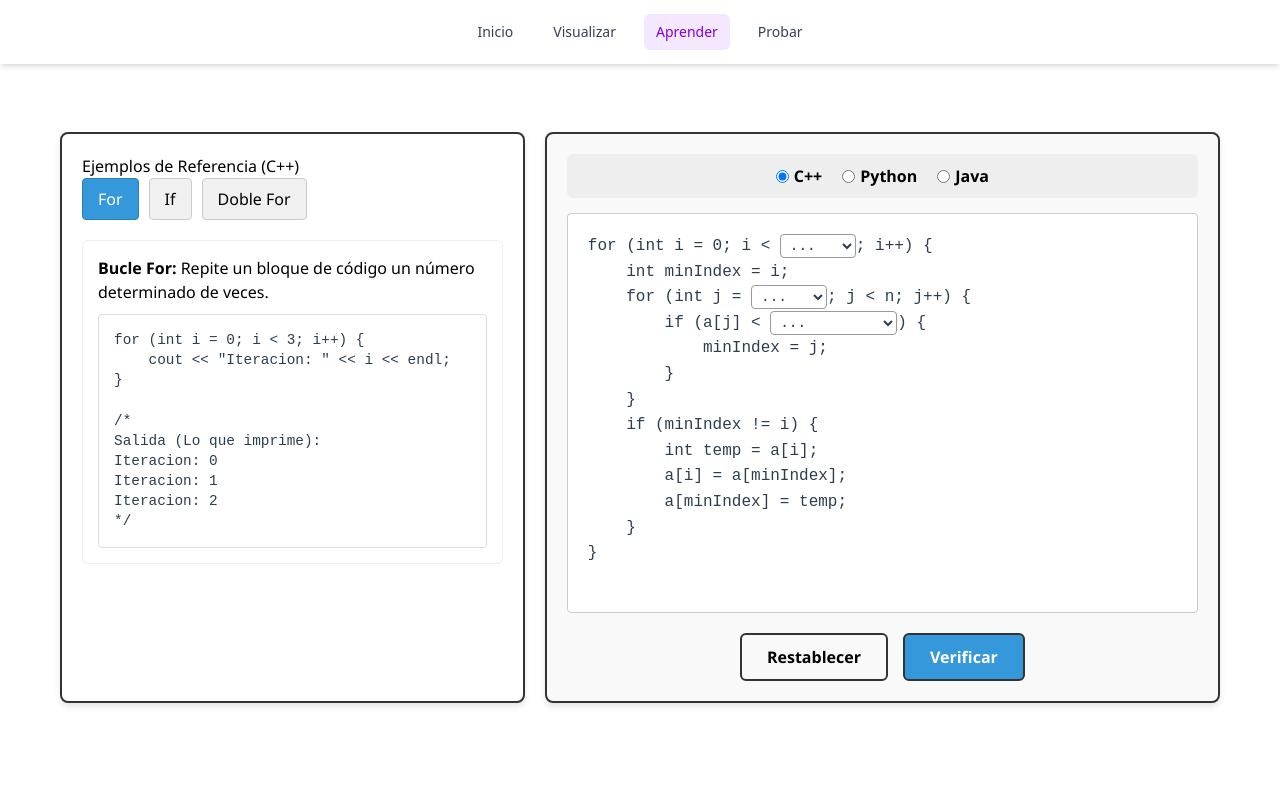
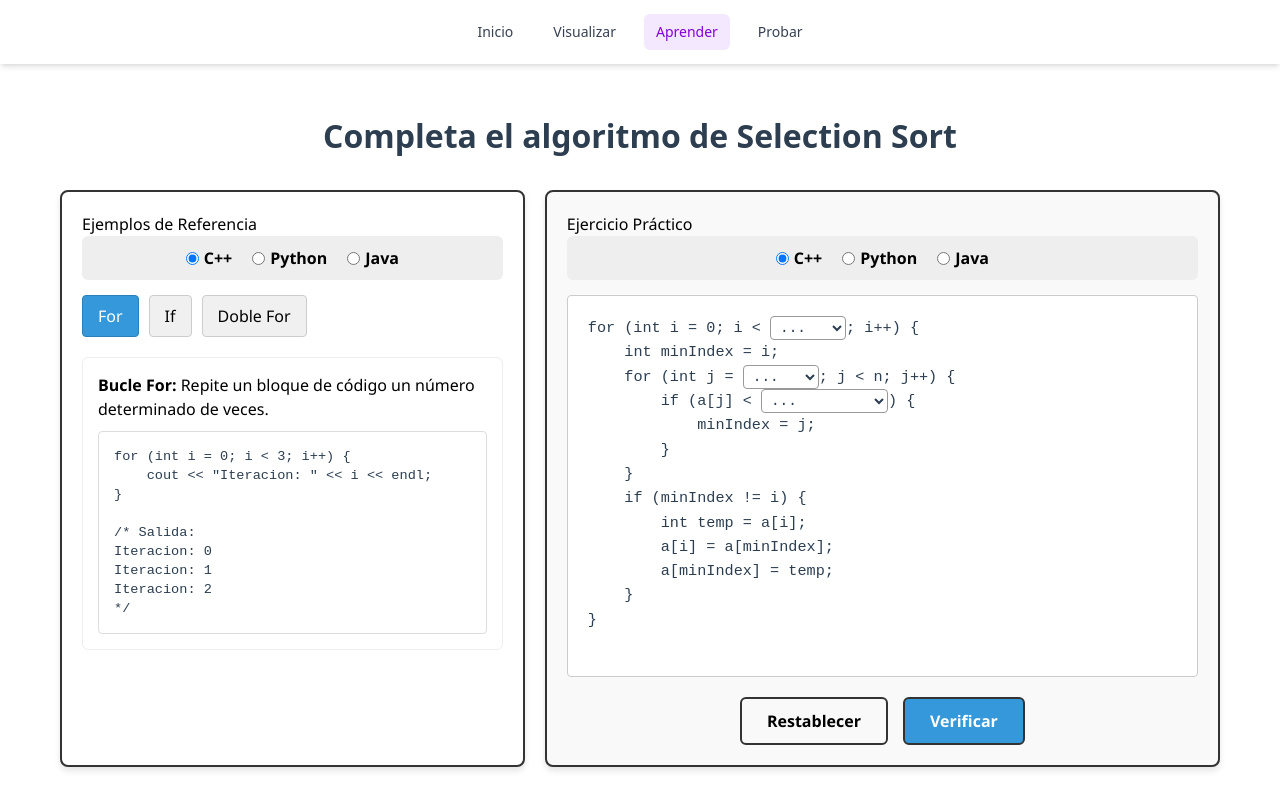
Before and after one commit to helvetios16/sortLearn, a Vue app: page /learn in a window 1280 px wide. Shown: the top 810 px of the page. Built offline with nearby package versions, Linux system fonts and the light colour scheme.

Commit message:
Corrigiendo la parte de implementacion de codigo

```diff
--- a/src/views/Learn.vue
+++ b/src/views/Learn.vue
@@ -1,49 +1,21 @@
-Actualizar Colaborar Compartir // puedes hacer que en el cuadro izquierdo , en el ejemplo no tenga
-fondo negro sino blanco por favor y otra cosa mas , que todos lo ejemplos esten en el lenguaje c++
-// ademas de que en el for y en doble for , puedes poner como imprime o que imprime por favor
-tambien en el if un ejemplo y que imprime segun la condicion por favor pasted_content.txt Texto ·
-10.57 KB Lite ¡Entendido! Modificaré el formato de los cuadros, cambiaré todos los ejemplos a C++ e
-incluiré las explicaciones detalladas sobre las impresiones y condiciones que solicitaste. Permíteme
-preparar el documento actualizado. Voy a modificar el documento para cambiar el fondo del cuadro
-izquierdo a blanco, convertir todos los ejemplos a C++, y agregar explicaciones detalladas de
-impresión y condiciones en bucles y ifs. Analicé el contenido actual, que incluye ejemplos en varios
-lenguajes y la interfaz para modificar ejemplos a C++. Modificaré el fondo del panel izquierdo a
-blanco, convertiré todos los ejemplos a C++, y agregaré explicaciones detalladas de impresión,
-bucles y condiciones. He modificado el documento para que el fondo del panel izquierdo sea blanco,
-convertí todos los ejemplos a C++ y agregaré explicaciones detalladas sobre impresión, bucles y
-condicionales. Lite He actualizado el documento siguiendo todas tus indicaciones. Aquí tienes un
-resumen de los cambios realizados: Fondo Blanco: Se ha modificado el estilo del cuadro izquierdo
-para que los ejemplos de código tengan un fondo blanco con texto oscuro, mejorando la legibilidad
-según lo solicitado. Lenguaje C++: Se han eliminado las referencias a otros lenguajes (Python/Java)
-y ahora todos los ejemplos de referencia y el ejercicio principal están exclusivamente en C++.
-Ejemplos Detallados: Bucle For: Incluye un ejemplo que imprime iteraciones del 0 al 2. Doble For:
-Muestra cómo se imprimen las coordenadas i y j en una estructura anidada. Sentencia If: Incluye una
-condición de mayoría de edad con la explicación de por qué se imprime el resultado. Puedes encontrar
-el código completo en el archivo adjunto. pasted_content_updated.txt Texto · 7.36 KB Ver todos los
-archivos en esta tarea no que hiciste solo te pide que el cuadro izquierdo sean todo ejemplos en c++
-, el lado derecho no , vuelvelo como esta antes el cuadro derecho Lite ¡Mil disculpas por el error!
-Entiendo perfectamente: solo el panel de ejemplos (izquierdo) debe ser exclusivamente en C++ y con
-fondo blanco, mientras que el panel del ejercicio (derecho) debe mantener su funcionalidad original
-con los tres lenguajes (C++, Python y Java). Voy a restaurar el panel derecho de inmediato. Confirmé
-que el panel izquierdo ahora solo tiene ejemplos en C++ con fondo blanco y los detalles de
-impresión, bucles y condicionales. Restauraré el panel derecho con los tres lenguajes. He recuperado
-la estructura original del panel derecho, que incluye tres lenguajes (C++, Python, Java). Mantendré
-el panel izquierdo solo con ejemplos en C++. Próximo paso: integrar los ejemplos completos en el
-panel derecho. Restauré la estructura original del panel derecho con los tres lenguajes y combiné el
-panel izquierdo en C++ con fondo blanco, listo para entregar. Lite He corregido el documento para
-que se ajuste exactamente a lo que necesitas: Panel Izquierdo (Ejemplos): Solo C++: Se han eliminado
-los otros lenguajes. Fondo Blanco: El cuadro de código ahora tiene fondo blanco y texto oscuro.
-Detalles de Impresión: Se incluyeron comentarios explicativos sobre qué imprime cada ejemplo (for,
-if, doble for). Panel Derecho (Ejercicio): Restaurado: He vuelto a incluir las opciones para C++,
-Python y Java, manteniendo la funcionalidad original del ejercicio de Selection Sort. Siento la
-confusión anterior, aquí tienes la versión final corregida. pasted_content_final.txt Texto · 10.96
-KB Ver todos los archivos en esta tarea Tarea completada ¿Cómo fue este resultado? Seguimientos
-sugeridos Enviar mensaje a Manus pasted_content_final.txt
 <template>
+  <div class="container-wrapper">
+    <!-- Título encima de ambos cuadros -->
+    <h2 class="main-title">Completa el algoritmo de Selection Sort</h2>
+
     <div class="main-layout">
-    <!-- Panel Izquierdo: Ejemplos (SOLO C++ y FONDO BLANCO) -->
+      <!-- Panel Izquierdo: Ejemplos -->
       <div class="examples-panel">
-      <h3>Ejemplos de Referencia (C++)</h3>
+        <h3>Ejemplos de Referencia</h3>
+
+        <!-- Selector de Lenguaje con estilo sombreado (igual al derecho) -->
+        <div class="language-selector">
+          <label v-for="lang in ['cpp', 'python', 'java']" :key="'ex-'+lang" class="lang-option">
+            <input type="radio" v-model="exampleLanguage" :value="lang" />
+            {{ lang === 'cpp' ? 'C++' : lang.charAt(0).toUpperCase() + lang.slice(1) }}
+          </label>
+        </div>
+
         <div class="example-selector">
           <button
             v-for="type in ['for', 'if', 'nestedFor']"
@@ -57,96 +29,37 @@ sugeridos Enviar mensaje a Manus pasted_content_final.txt
         </div>
 
         <div class="example-content">
-        <!-- Ejemplo FOR -->
           <div v-if="selectedExample === 'for'">
-          <p>
-            <strong>Bucle For:</strong> Repite un bloque de código un número determinado de veces.
-          </p>
-          <pre class="example-code">
-for (int i = 0; i < 3; i++) {
-    cout << "Iteracion: " << i << endl;
-}
-
-/*
-Salida (Lo que imprime):
-Iteracion: 0
-Iteracion: 1
-Iteracion: 2
-*/</pre
-          >
+            <p><strong>Bucle For:</strong> Repite un bloque de código un número determinado de veces.</p>
+            <pre class="example-code">{{ examples[exampleLanguage].for }}</pre>
           </div>
 
-        <!-- Ejemplo IF -->
           <div v-else-if="selectedExample === 'if'">
-          <p>
-            <strong>Sentencia If:</strong> Evalúa una condición y ejecuta el código si es verdadera.
-          </p>
-          <pre class="example-code">
-int edad = 18;
-if (edad >= 18) {
-    cout << "Es mayor de edad" << endl;
-} else {
-    cout << "Es menor de edad" << endl;
-}
-
-/*
-Salida (Lo que imprime):
-Es mayor de edad
-(Porque 18 >= 18 es verdadero)
-*/</pre
-          >
+            <p><strong>Sentencia If:</strong> Evalúa una condición y ejecuta el código si es verdadera.</p>
+            <pre class="example-code">{{ examples[exampleLanguage].if }}</pre>
           </div>
 
-        <!-- Ejemplo DOBLE FOR -->
           <div v-else-if="selectedExample === 'nestedFor'">
-          <p>
-            <strong>For anidado:</strong> Es un doble <code>for</code>, donde un bucle se encuentra
-            dentro de otro. El bucle externo controla las repeticiones principales y, por cada
-            vuelta que da, el bucle interno se ejecuta completamente desde el inicio hasta su final.
-          </p>
-
-          <pre class="example-code">
-for (int i = 0; i < 2; i++) {
-    for (int j = 0; j < 2; j++) {
-        cout << "i=" << i << ", j=" << j << " | ";
-    }
-    cout << endl;
-}
-
-/*
-Salida (Lo que imprime):
-i=0, j=0 | i=0, j=1 |
-i=1, j=0 | i=1, j=1 |
-*/</pre
-          >
+            <p><strong>For anidado:</strong> Un bucle dentro de otro. El externo controla las repeticiones principales.</p>
+            <pre class="example-code">{{ examples[exampleLanguage].nestedFor }}</pre>
           </div>
         </div>
       </div>
 
-    <!-- Panel Derecho: Ejercicio Actual (RESTAURADO MULTI-LENGUAJE) -->
+      <!-- Panel Derecho: Ejercicio -->
       <div class="selection-sort-container">
-      <!-- Selector de Lenguaje -->
+        <h3>Ejercicio Práctico</h3>
+
         <div class="language-selector">
-        <label
-          v-for="lang in ['cpp', 'python', 'java']"
-          :key="lang"
-          class="lang-option"
-        >
-          <input
-            type="radio"
-            v-model="selectedLanguage"
-            :value="lang"
-          />
+          <label v-for="lang in ['cpp', 'python', 'java']" :key="'exercise-'+lang" class="lang-option">
+            <input type="radio" v-model="selectedLanguage" :value="lang" />
             {{ lang === 'cpp' ? 'C++' : lang.charAt(0).toUpperCase() + lang.slice(1) }}
           </label>
         </div>
 
         <div class="algorithm-box">
           <!-- C++ Code Block -->
-        <pre
-          class="code-block"
-          v-if="selectedLanguage === 'cpp'"
-        >
+          <pre class="code-block" v-if="selectedLanguage === 'cpp'">
 for (int i = 0; i < <select v-model="answers.cpp.gap1" @change="onChangeAnswer('cpp')" :class="{ 'correct': verified.cpp && isCorrect('cpp', 'gap1'), 'incorrect': verified.cpp && !isCorrect('cpp', 'gap1') }">
   <option value="" disabled selected>...</option>
   <option v-for="opt in options.gap1" :key="opt" :value="opt">{{ opt }}</option>
@@ -172,10 +85,7 @@ for (int i = 0; i < <select v-model="answers.cpp.gap1" @change="onChangeAnswer('
           </pre>
 
           <!-- Python Code Block -->
-        <pre
-          class="code-block"
-          v-else-if="selectedLanguage === 'python'"
-        >
+          <pre class="code-block" v-else-if="selectedLanguage === 'python'">
 for i in range(<select v-model="answers.python.gap1" @change="onChangeAnswer('python')" :class="{ 'correct': verified.python && isCorrect('python', 'gap1'), 'incorrect': verified.python && !isCorrect('python', 'gap1') }">
   <option value="" disabled selected>...</option>
   <option v-for="opt in options.gap1" :key="opt" :value="opt">{{ opt }}</option>
@@ -195,10 +105,7 @@ for i in range(<select v-model="answers.python.gap1" @change="onChangeAnswer('py
           </pre>
 
           <!-- Java Code Block -->
-        <pre
-          class="code-block"
-          v-else-if="selectedLanguage === 'java'"
-        >
+          <pre class="code-block" v-else-if="selectedLanguage === 'java'">
 for (int i = 0; i < <select v-model="answers.java.gap1" @change="onChangeAnswer('java')" :class="{ 'correct': verified.java && isCorrect('java', 'gap1'), 'incorrect': verified.java && !isCorrect('java', 'gap1') }">
   <option value="" disabled selected>...</option>
   <option v-for="opt in options.gap1" :key="opt" :value="opt">{{ opt }}</option>
@@ -225,36 +132,23 @@ for (int i = 0; i < <select v-model="answers.java.gap1" @change="onChangeAnswer(
         </div>
 
         <div class="actions">
-        <button
-          @click="reset"
-          class="btn reset-btn"
-        >
-          Restablecer
-        </button>
-        <button
-          @click="verify"
-          class="btn verify-btn"
-        >
-          Verificar
-        </button>
+          <button @click="reset" class="btn reset-btn">Restablecer</button>
+          <button @click="verify" class="btn verify-btn">Verificar</button>
         </div>
 
-      <div
-        v-if="verified[selectedLanguage]"
-        class="feedback"
-      >
-        <p
-          v-if="allCorrect"
-          class="success-msg"
-        >
-          ¡Correcto! Has completado el algoritmo correctamente.
-        </p>
-        <p
-          v-else
-          class="error-msg"
-        >
-          Algunas respuestas son incorrectas. Inténtalo de nuevo.
-        </p>
+        <div v-if="verified[selectedLanguage]" class="feedback">
+          <div v-if="allCorrect" class="success-msg">
+            <p>¡Correcto! Has completado el algoritmo correctamente.</p>
+          </div>
+          <div v-else class="error-msg">
+            <p>Hay errores en tu código:</p>
+            <ul class="error-list">
+              <li v-for="(msg, gap) in feedbackMessages" :key="gap">
+                <strong>{{ gap.replace('gap', 'Espacio ') }}:</strong> {{ msg }}
+              </li>
+            </ul>
+          </div>
+        </div>
       </div>
     </div>
   </div>
@@ -267,6 +161,7 @@ type Language = 'cpp' | 'python' | 'java';
 type GapKey = 'gap1' | 'gap2' | 'gap3';
 
 const selectedLanguage = ref<Language>('cpp');
+const exampleLanguage = ref<Language>('cpp');
 const selectedExample = ref('for');
 
 const options = {
@@ -279,6 +174,30 @@ const correctAnswers = {
   gap1: 'n - 1',
   gap2: 'i + 1',
   gap3: 'a[minIndex]',
+};
+
+const feedbackHints = {
+  gap1: 'El bucle externo debe ir hasta el penúltimo elemento.',
+  gap2: 'El bucle interno busca desde el siguiente elemento a i.',
+  gap3: 'Debes comparar el elemento actual con el mínimo encontrado.',
+};
+
+const examples = {
+  cpp: {
+    for: 'for (int i = 0; i < 3; i++) {\n    cout << "Iteracion: " << i << endl;\n}\n\n/* Salida:\nIteracion: 0\nIteracion: 1\nIteracion: 2\n*/',
+    if: 'int edad = 18;\nif (edad >= 18) {\n    cout << "Es mayor de edad" << endl;\n}\n\n/* Salida:\nEs mayor de edad\n*/',
+    nestedFor: 'for (int i = 0; i < 2; i++) {\n    for (int j = 0; j < 2; j++) {\n        cout << "i=" << i << ", j=" << j << " | ";\n    }\n    cout << endl;\n}\n\n/* Salida:\ni=0, j=0 | i=0, j=1 |\ni=1, j=0 | i=1, j=1 |\n*/'
+  },
+  python: {
+    for: 'for i in range(3):\n    print(f"Iteracion: {i}")\n\n# Salida:\n# Iteracion: 0\n# Iteracion: 1\n# Iteracion: 2',
+    if: 'edad = 18\nif edad >= 18:\n    print("Es mayor de edad")\n\n# Salida:\n# Es mayor de edad',
+    nestedFor: 'for i in range(2):\n    for j in range(2):\n        print(f"i={i}, j={j}", end=" | ")\n    print()\n\n# Salida:\n# i=0, j=0 | i=0, j=1 |\n# i=1, j=0 | i=1, j=1 |'
+  },
+  java: {
+    for: 'for (int i = 0; i < 3; i++) {\n    System.out.println("Iteracion: " + i);\n}\n\n// Salida:\n// Iteracion: 0\n// Iteracion: 1\n// Iteracion: 2',
+    if: 'int edad = 18;\nif (edad >= 18) {\n    System.out.println("Es mayor de edad");\n}\n\n// Salida:\n// Es mayor de edad',
+    nestedFor: 'for (int i = 0; i < 2; i++) {\n    for (int j = 0; j < 2; j++) {\n        System.out.print("i=" + i + ", j=" + j + " | ");\n    }\n    System.out.println();\n}\n\n// Salida:\n// i=0, j=0 | i=0, j=1 |\n// i=1, j=0 | i=1, j=1 |'
+  }
 };
 
 const answers = reactive({
@@ -306,6 +225,19 @@ const allCorrect = computed(() => {
   return (Object.keys(correctAnswers) as GapKey[]).every((key) => isCorrect(lang, key));
 });
 
+const feedbackMessages = computed(() => {
+  const lang = selectedLanguage.value;
+  const messages: Record<string, string> = {};
+  (Object.keys(correctAnswers) as GapKey[]).forEach(gap => {
+    if (answers[lang][gap] === '') {
+      messages[gap] = 'Debes seleccionar una opción.';
+    } else if (!isCorrect(lang, gap)) {
+      messages[gap] = feedbackHints[gap];
+    }
+  });
+  return messages;
+});
+
 const reset = () => {
   const lang = selectedLanguage.value;
   answers[lang].gap1 = '';
@@ -320,16 +252,26 @@ const verify = () => {
 </script>
 
 <style scoped>
+.container-wrapper {
+  max-width: 1200px;
+  margin: 2rem auto;
+  padding: 0 20px;
+}
+
+.main-title {
+  text-align: center;
+  color: #2c3e50;
+  margin-bottom: 30px;
+  font-size: 2rem;
+  font-weight: bold;
+}
+
 .main-layout {
   display: flex;
   gap: 20px;
-  max-width: 1200px;
-  margin: 2rem auto;
-  padding: 20px;
   font-family: 'Segoe UI', Tahoma, Geneva, Verdana, sans-serif;
 }
 
-/* Panel Izquierdo: Ejemplos (Fondo Blanco) */
 .examples-panel {
   flex: 1;
   background: #fff;
@@ -366,26 +308,26 @@ const verify = () => {
 }
 
 .example-content {
-  background: #fff; /* Fondo blanco solicitado */
+  background: #fff;
   padding: 15px;
   border-radius: 6px;
   border: 1px solid #eee;
 }
 
 .example-code {
-  background: #ffffff; /* Fondo blanco para el código */
-  color: #2c3e50; /* Texto oscuro para contraste */
+  background: #ffffff;
+  color: #2c3e50;
   padding: 15px;
   border: 1px solid #ddd;
   border-radius: 4px;
   overflow-x: auto;
   font-family: 'Courier New', Courier, monospace;
-  font-size: 0.9rem;
+  font-size: 0.85rem;
   margin-top: 10px;
   line-height: 1.4;
+  white-space: pre-wrap;
 }
 
-/* Panel Derecho: Ejercicio (Original) */
 .selection-sort-container {
   flex: 1.5;
   padding: 20px;
@@ -401,7 +343,7 @@ const verify = () => {
   gap: 20px;
   margin-bottom: 15px;
   padding: 10px;
-  background: #eee;
+  background: #eee; /* Cuadro sombreado/oscuro unificado */
   border-radius: 6px;
 }
 
@@ -425,7 +367,7 @@ const verify = () => {
 .code-block {
   margin: 0;
   white-space: pre-wrap;
-  font-size: 1rem;
+  font-size: 0.95rem;
   color: #2c3e50;
   font-family: 'Courier New', Courier, monospace;
 }
@@ -470,15 +412,31 @@ select {
 
 .feedback {
   margin-top: 20px;
-  text-align: center;
-  font-weight: bold;
+  padding: 15px;
+  border-radius: 6px;
+  background: #fff;
+  border: 1px solid #ddd;
+}
+
+.error-list {
+  text-align: left;
+  list-style: none;
+  padding: 0;
+  margin: 10px 0 0 0;
+}
+
+.error-list li {
+  margin-bottom: 5px;
+  font-size: 0.9rem;
 }
 
 .success-msg {
   color: #28a745;
+  font-weight: bold;
 }
 .error-msg {
   color: #dc3545;
+  font-weight: bold;
 }
 
 @media (max-width: 900px) {
```
Lines whose indentation alone changed are shown as unchanged.
